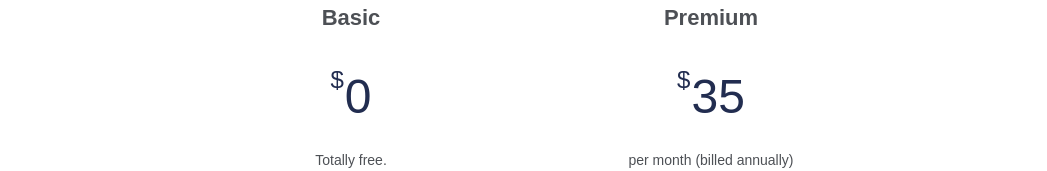
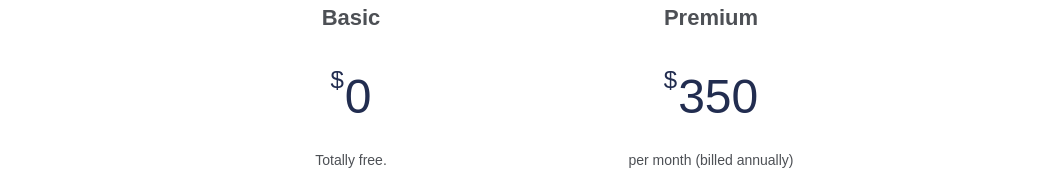
Before and after one commit to gcallxpert/cdnhittly, a plain HTML site: page pages/pricing.html in a window 1280 px wide. Shown: the part 304-475 px from the top of the page, without its empty margins (109-1156 px from the left). Drawn offline with Linux system fonts and the light colour scheme.

Commit message:
Update pricing.html

```diff
--- a/pages/pricing.html
+++ b/pages/pricing.html
@@ -66,7 +66,7 @@ Totally  free.
 <div class="col1of2 phl">
 <h2 class="mbl">Premium</h2>
 <h1 class="huge">
-<span class="dollar-amount">35</span>
+<span class="dollar-amount">350</span>
 </h1>
 <div class="small mbm">
 per month (billed annually)
```
